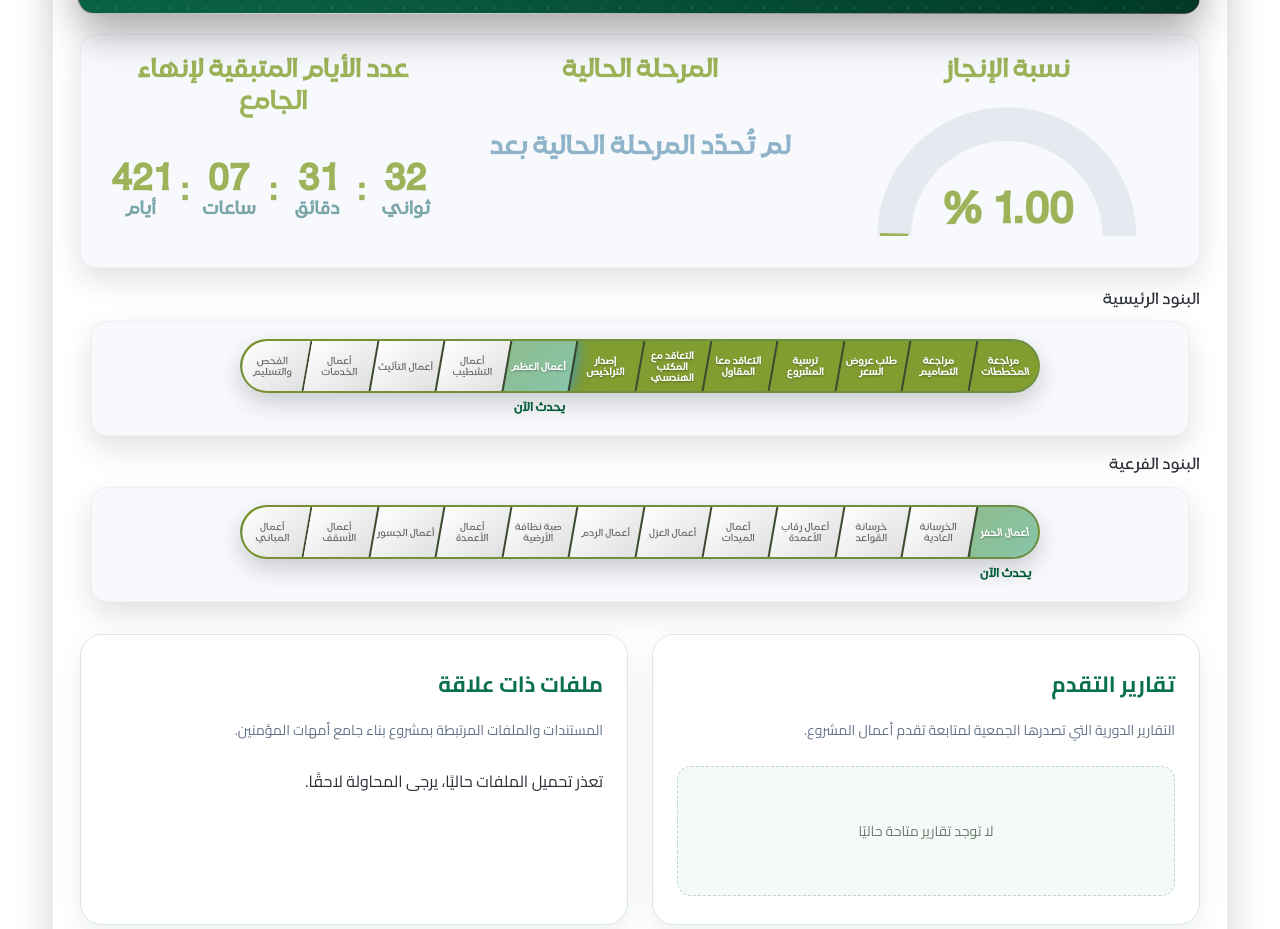
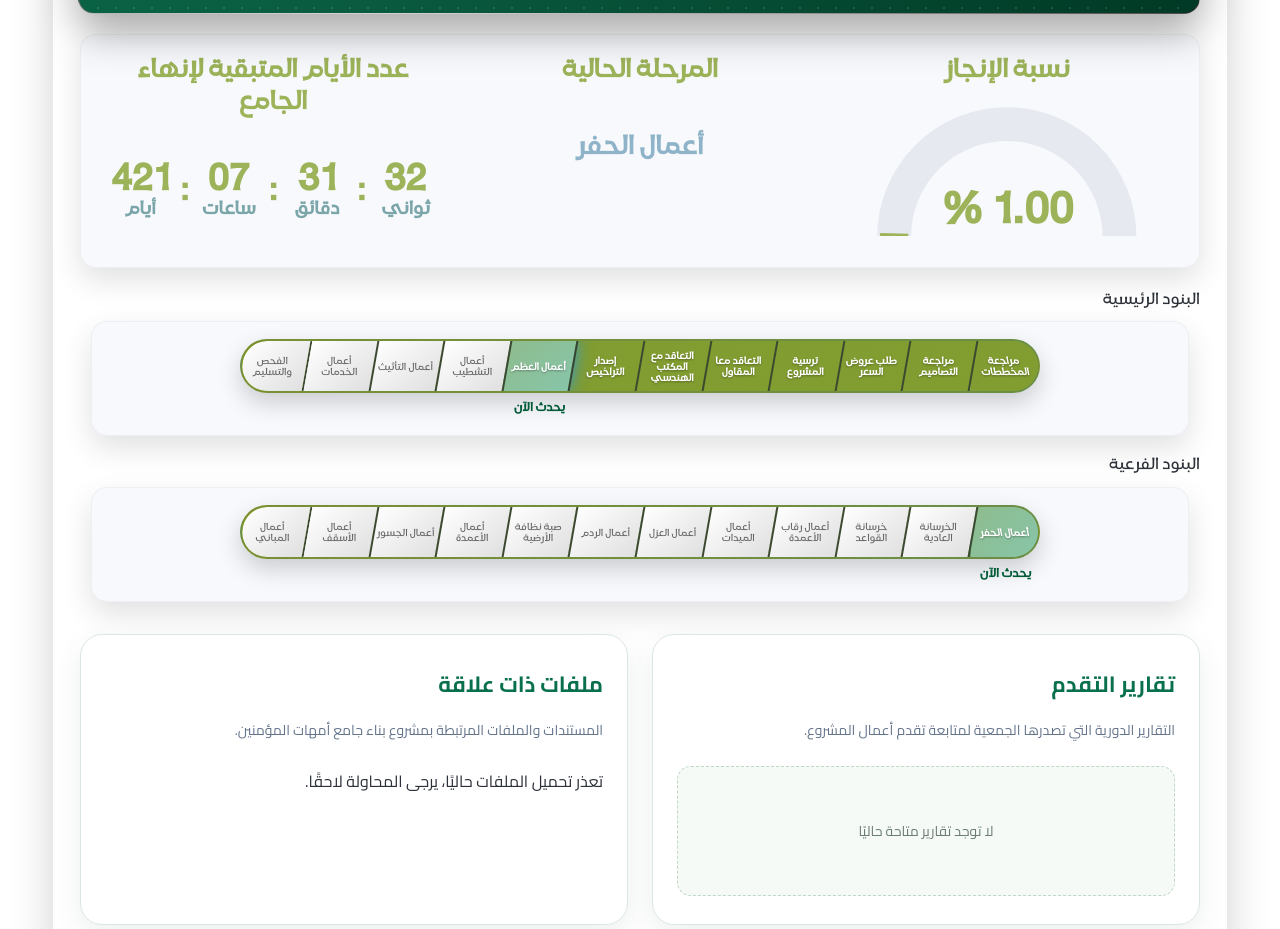
Before and after one commit to yaamur-get/bathNawras, a website: page index.html in a window 1280 px wide. Shown: the part 1720-2649 px from the top of the page. Drawn offline with Linux system fonts and the light colour scheme; no server answers.

Commit message:
Update index.html

```diff
--- a/index.html
+++ b/index.html
@@ -449,7 +449,7 @@
       <div class="progress-block stage-info">
         <h3 class="progress-title">المرحلة الحالية</h3>
         <p class="stage-name">
-          لم تُحدّد المرحلة الحالية بعد
+          أعمال الحفر
         </p>
       </div>
 
```
